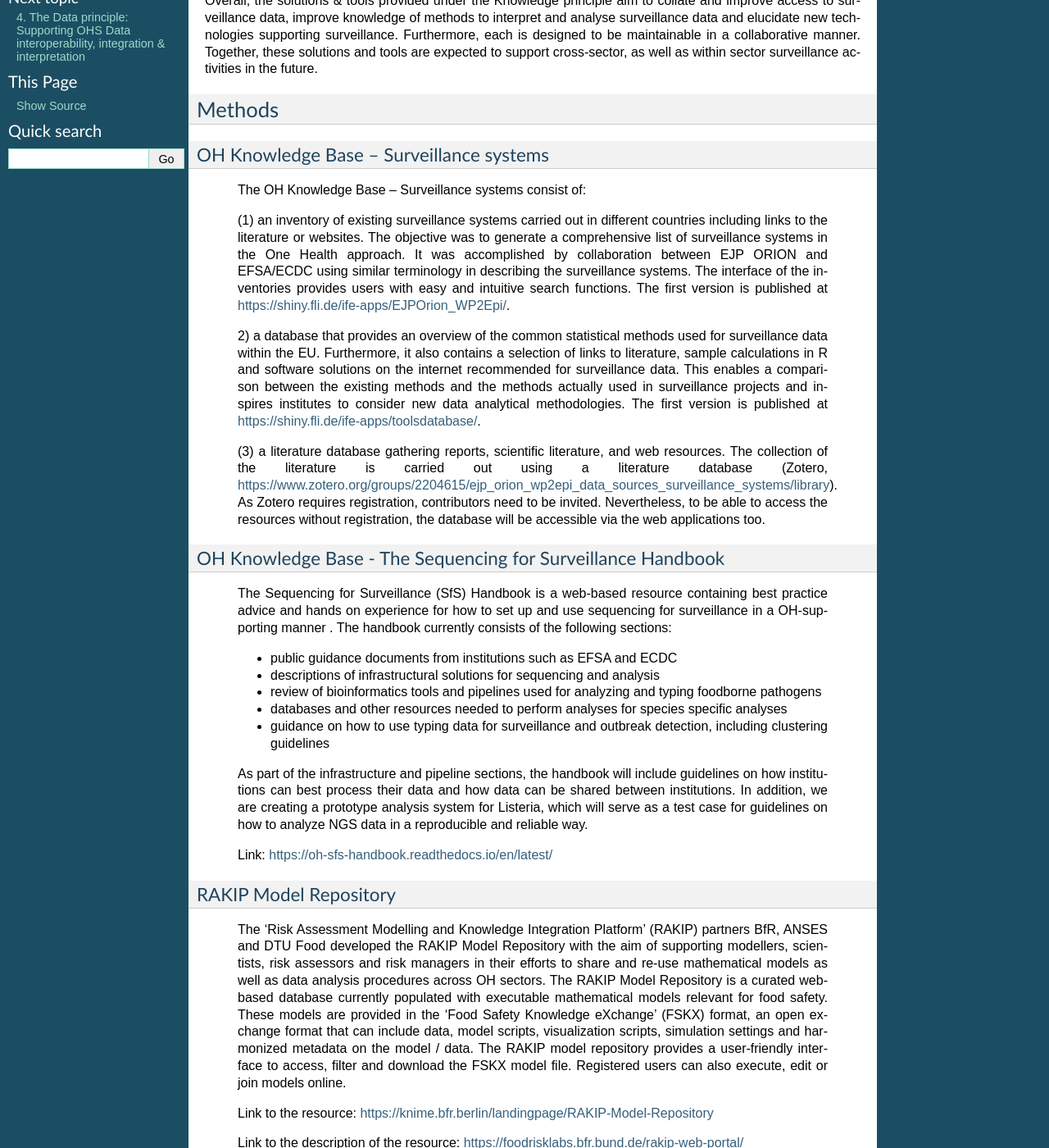
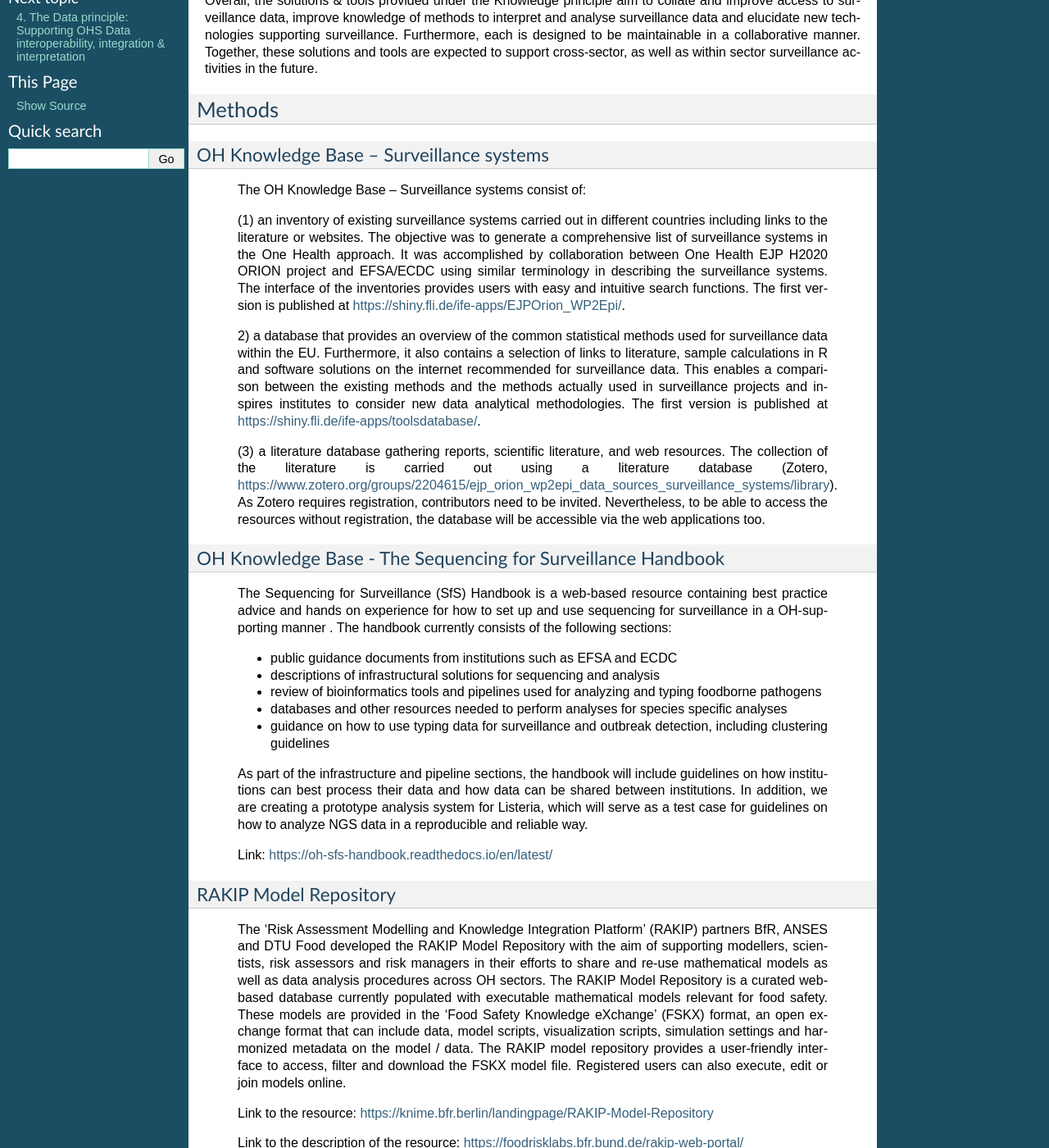
Before and after one commit to EJP-ORION/OH-Surveillance-Codex, a Sphinx documentation site: the page built from docs/3-knowledge-principle.rst, in a window 1280 px wide and 1400 px high, scrolled down 625 px. Shown: the whole window at 82% size. Built offline with Sphinx 7.4.7, drawn with Linux system fonts in a browser that asks for light colours; some of the changed text lies outside the part shown.

Commit message:
Text update

```diff
--- a/docs/3-knowledge-principle.rst
+++ b/docs/3-knowledge-principle.rst
@@ -60,8 +60,8 @@
    different countries including links to the literature or websites.
    The objective was to generate a comprehensive list of surveillance
    systems in the One Health approach. It was accomplished by
-   collaboration between EJP ORION and EFSA/ECDC using similar
-   terminology in describing the surveillance systems. The interface of
+   collaboration between One Health EJP H2020 ORION project and EFSA/ECDC using
+   similar terminology in describing the surveillance systems. The interface of
    the inventories provides users with easy and intuitive search
    functions. The first version is published at
    https://shiny.fli.de/ife-apps/EJPOrion_WP2Epi/.
@@ -144,7 +144,7 @@
 Examples & Lessons learned
 --------------------------
 
-   Several ORION project partners carry out national pilot studies to
-   test methods from the Knowledge principle regarding usability within
-   a cross sectional approach. Findings from these pilot studies will be
-   reported here.
+   Several One Health EJP H2020 ORION project partners carry out national
+   pilot studies to test methods from the Knowledge principle regarding
+   usability within a cross sectional approach. Findings from these pilot
+   studies will be reported here.
```
